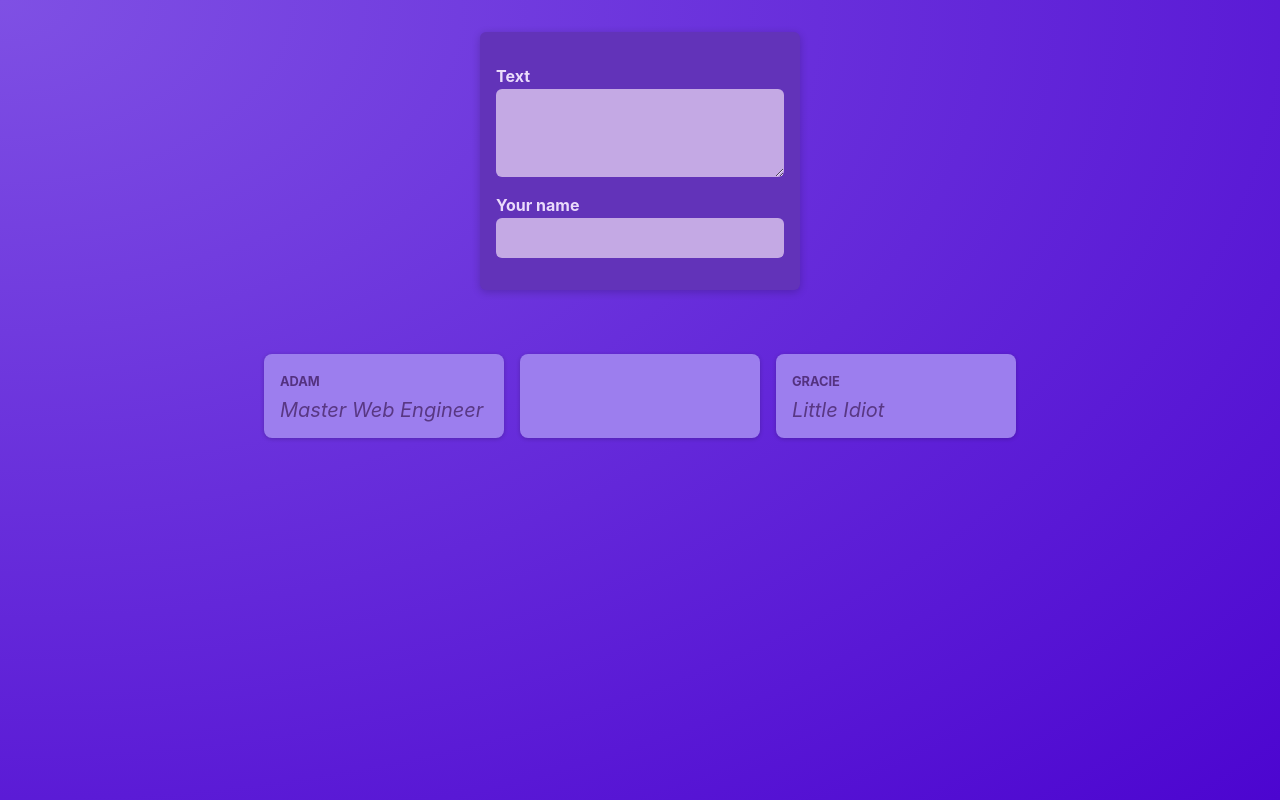
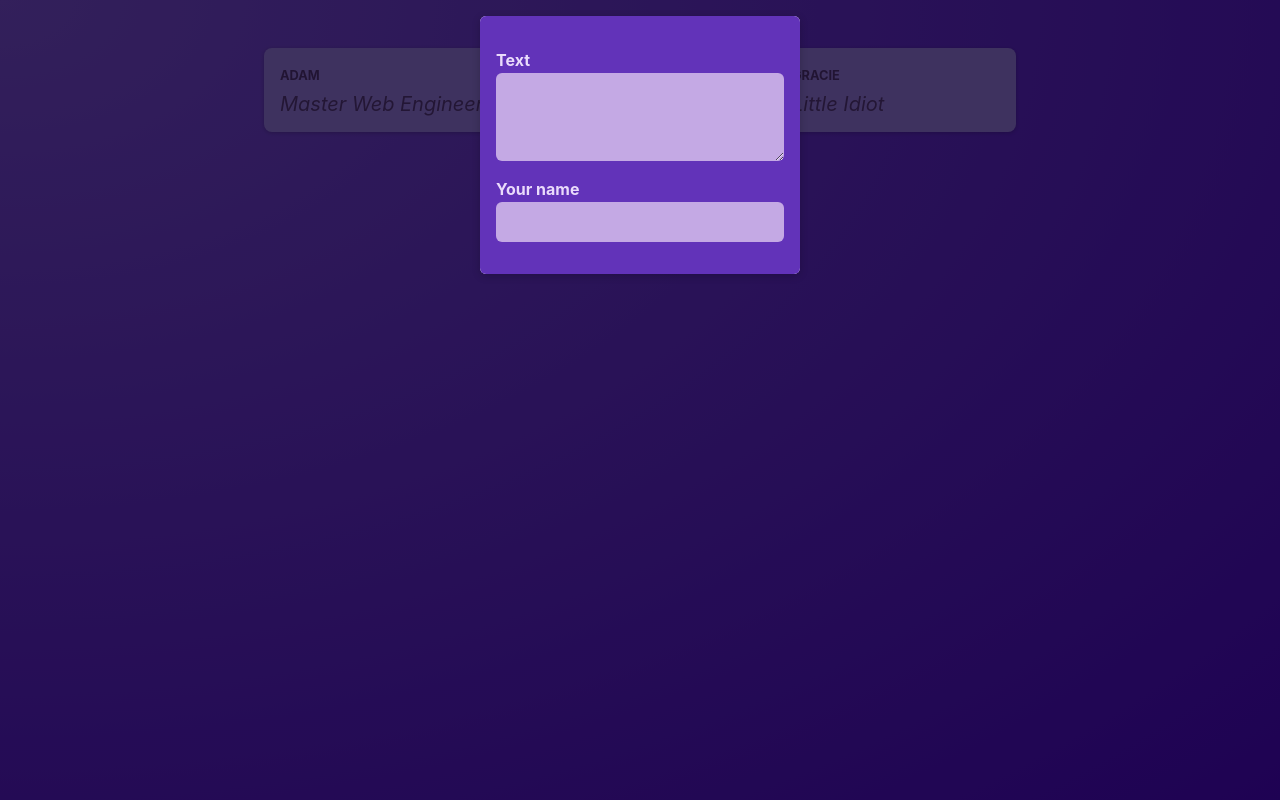
Before and after one commit to Adam-brightloop/trudge, a React (Vite) app: page / in a window 1280 px wide. Built offline with nearby package versions, Linux system fonts and the light colour scheme.

Commit message:
28. The special children prop. nesting components

```diff
--- /dev/null
+++ b/src/components/Modal.jsx
@@ -0,0 +1,14 @@
+import classes from './Modal.module.css'; // Import the CSS module for styling
+
+function Modal({children}){
+    return (
+        <>
+          <div className={classes.backdrop} />
+          <dialog open className={classes.modal}>
+            {children}
+          </dialog>
+        </>
+
+    );
+}
+export default Modal;
--- /dev/null
+++ b/src/components/Modal.module.css
@@ -0,0 +1,18 @@
+.backdrop {
+    position: fixed;
+    top: 0;
+    left: 0;
+    width: 100%;
+    height: 100vh;
+    background-color: rgba(0, 0, 0, 0.6);
+    z-index: 1;
+  }
+
+  .modal {
+    border: none;
+    border-radius: 6px;
+    box-shadow: 0 2px 8px rgba(0, 0, 0, 0.2);
+    padding: 0;
+    overflow: hidden;
+    z-index: 1;
+  }
--- a/src/components/NewPost.module.css
+++ b/src/components/NewPost.module.css
@@ -2,9 +2,6 @@
     background-color: #6233b9;
     padding: 1rem;
     width: 20rem;
-    margin: 2rem auto;
-    border-radius: 6px;
-    box-shadow: 0 2px 8px rgba(0, 0, 0, 0.2);
   }
 
   .form label {
--- a/src/components/PostList.jsx
+++ b/src/components/PostList.jsx
@@ -1,6 +1,7 @@
 import{ useState } from 'react'; // Import useState from React
 import Post from './Post';
 import NewPost from './NewPost'; // Import the Post component
+import Modal from './Modal'; // Import the Modal component
 import classes from './PostList.module.css'; // Import the CSS module for styling
 function PostList(){
     const [enteredBody, setEnteredBody] = useState(''); // Initialize state to hold posts'
@@ -15,7 +16,9 @@
 
     return (
         <>
-            <NewPost onBodyChange={bodyChangeHandler} onAuthorChange={authorChangeHandler}/>
+            <Modal>
+              <NewPost onBodyChange={bodyChangeHandler} onAuthorChange={authorChangeHandler}/>
+            </Modal>
             <ul className={classes.posts}>
             <Post author="Adam" body="Master Web Engineer" />
             <Post author={enteredAuthor} body={enteredBody} />
```
